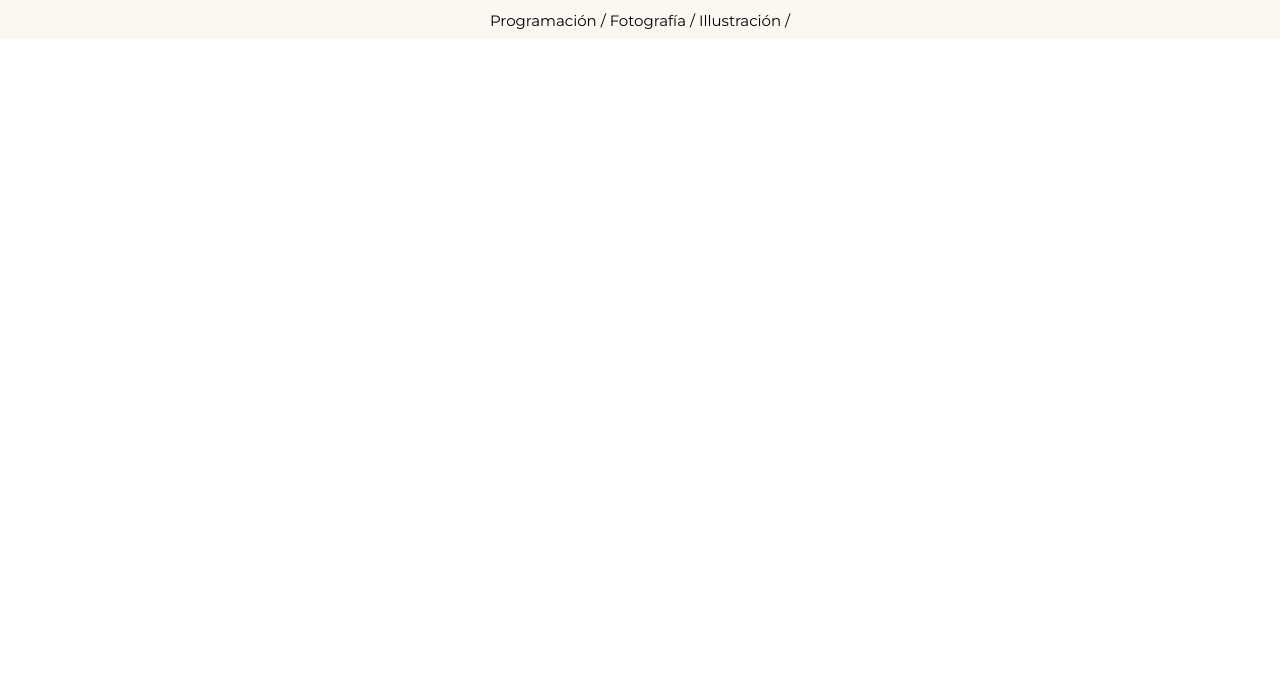
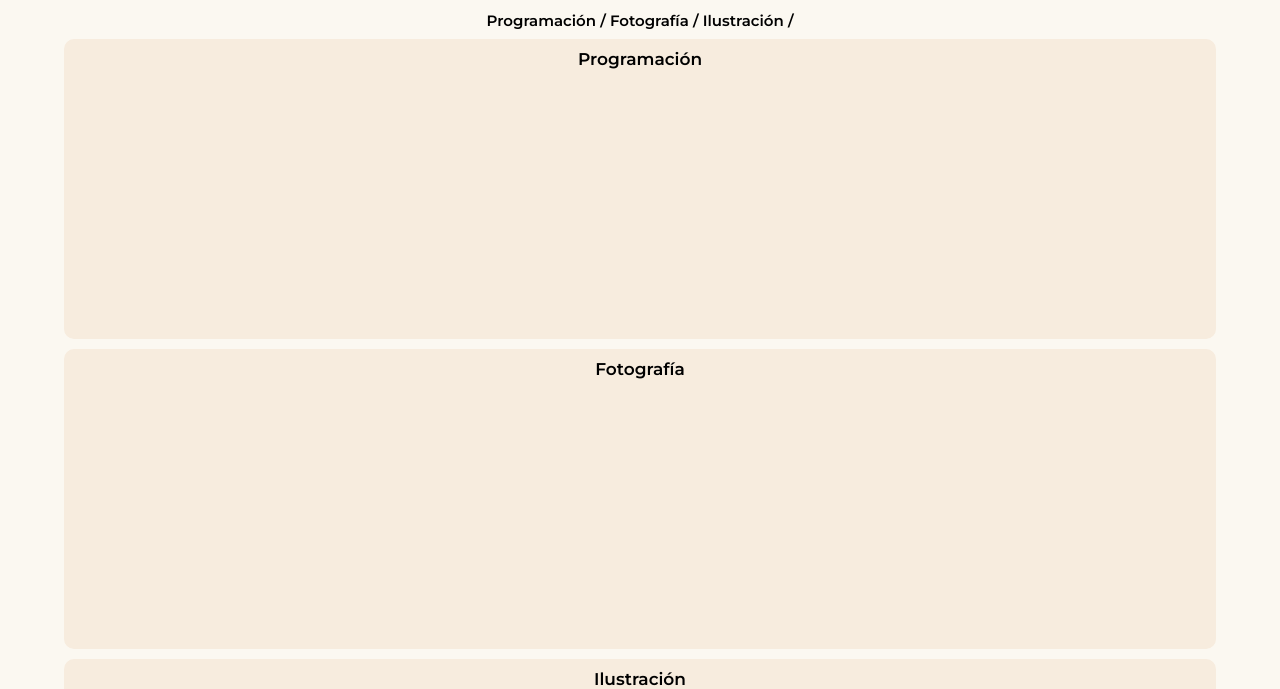
Before and after one commit to Alcab27/My-Personal-Page, a plain HTML site: page index.html in a window 1280 px wide. Shown: the part 111-800 px from the top of the page. Drawn offline with Linux system fonts and the light colour scheme.

Commit message:
Creamos conteneores básicos jeje

```diff
--- a/index.html
+++ b/index.html
@@ -21,12 +21,26 @@
       <div>
         <a class="links" href="">Programación</a>
         <a class="links" href="">Fotografía</a>
-        <a class="links" href="">Illustración</a>
+        <a class="links" href="">Ilustración</a>
       </div>
     </div>
   </header>
   <main class="container-main">
+    <div class="habilidades-prog">
+      <strong><span class="titles">Programación</span></strong>
+      <div class="content">
 
+      </div>
+      <div class="content">
+
+      </div>
+    </div>
+    <div class="habilidades-foto">
+      <strong><span class="titles">Fotografía</span></strong>
+    </div>
+    <div class="habilidades-ilus">
+      <strong><span class="titles">Ilustración</span></strong>
+    </div>
   </main>
   <footer class="container-footer">
 
--- a/style.css
+++ b/style.css
@@ -12,6 +12,7 @@
 }
 html{
   font-size: 62.5%;
+  font-family:'Montserrat', sans-serif;
 }
 .container-header{
   width: 100%;
@@ -23,13 +24,13 @@ html{
   align-items: center;
   background-color: var(--primary-color);
   font-size: 1.5rem;
-  font-family:'Montserrat', sans-serif;
 }
 .habilidades{
   /* background-color: var(--secondary-color); */
   /* padding-bottom: 25px; */
   padding: 5px;
   border-radius: 10px;
+  font-weight: bold;
 }
 .links{
   text-decoration: none;
@@ -44,3 +45,31 @@ html{
 .links:active{
   color: var(--usual-color1);
 }
+
+.container-main{
+  width: 100%;
+  height: 960px;
+  background-color: var(--primary-color);
+  display: flex;
+  flex-wrap: wrap;
+  flex-direction: column;
+  justify-content: center;
+  align-items: center;
+  margin-top: -15px;
+  /* justify-content: space-evenly; */
+}
+.habilidades-prog,
+.habilidades-foto,
+.habilidades-ilus{
+  width: 90%;
+  height: 300px;
+  background-color: var(--secondary-color);
+  margin-bottom: 10px;
+  padding: 10px;
+  border-radius: 10px;
+  font-size: 1.7rem;
+  display: flex;
+  flex-direction: column;
+  align-items: center;
+  /* justify-content: center; */
+}
```
Also changed, not shown: sources/python_hangman.png (added).
